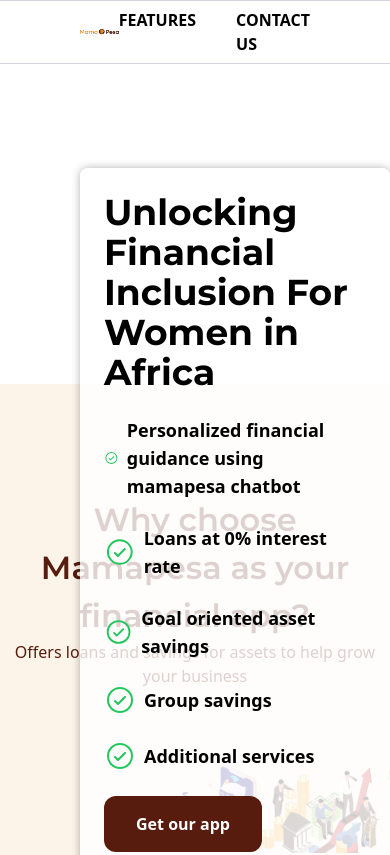
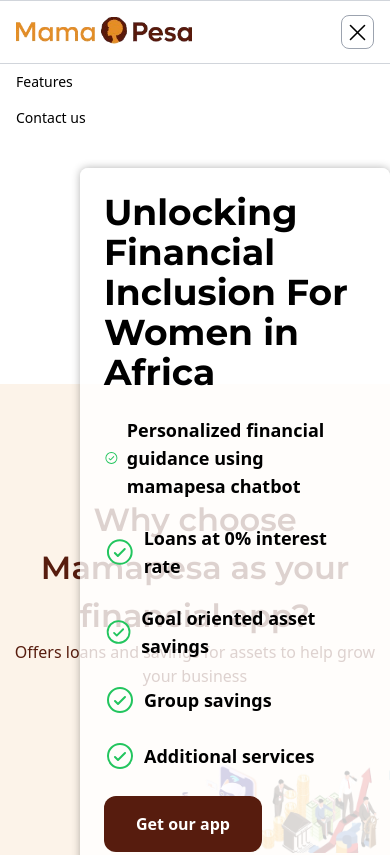
Before and after one commit to revolutionize-engineering/mamapesa-website, a React (Vite) app: page / in a window 390 px wide. Shown: the top 855 px of the page. Built offline with nearby package versions, Linux system fonts and the light colour scheme.

Commit message:
navbar responsiveness added

```diff
--- a/src/ContactUs/ContactUs.jsx
+++ b/src/ContactUs/ContactUs.jsx
@@ -9,7 +9,7 @@
       <p id="contactus" className=""></p>
       <div className="w-full mt-[5rem] md:mt-[8rem]">
         <div className="w-[85%] md:w-[58%] pb-[8rem] mx-auto ">
-          <h1 className="text-[32px] font-montserrat font-semibold text-center text-[#571C0E]">
+          <h1 className="text-[25px] md:text-[32px] font-montserrat font-semibold text-center text-[#571C0E]">
             Contact us
           </h1>
           <h1 className="text-center text-[16px] text-[#571C0E]r">
--- a/src/common/NavBar.jsx
+++ b/src/common/NavBar.jsx
@@ -1,16 +1,31 @@
-import React from "react";
+import React, { useState } from "react";
 import mamapesalogo from "../assets/mamapesalogo.png";
+import { List, X } from "phosphor-react";
 
 const NavBar = () => {
+  const [navBarOpen, setNavBarOpen] = useState(true);
   return (
+    <div className="relative">
       <div
-      className="fixed top-0 z-40 w-full h-[4rem] flex items-center justify-between px-[5rem] border-t-[1px]
+        className="fixed top-0 z-40 w-full h-[4rem] flex items-center justify-between px-[1rem]  md:px-[5rem] border-t-[1px]
       border-gray-300 border-b-[1px] bg-white "
       >
-      <div className="w-[11rem] h-fit">
-        <img src={mamapesalogo} alt="mamapesa logo" className="w-full h-full" />
+        <div className=" w-[11rem] h-fit">
+          <img
+            src={mamapesalogo}
+            alt="mamapesa logo"
+            className="w-full h-full"
+          />
         </div>
-      <div className="flex uppercase gap-10 font-semibold">
+        <button
+          onClick={() => setNavBarOpen((current) => !current)}
+          className="border-[1px] border-gray-400 p-[0.2rem] hover:bg-gray-200 rounded-lg"
+        >
+          <List size={25} className={`${navBarOpen ? "hidden" : ""}`} />
+          <X size={25} className={`${navBarOpen ? "" : "hidden"}`} />
+        </button>
+        {/* for desktop */}
+        <div className="uppercase gap-10 hidden md:flex font-semibold">
           <a href="#features">
             <p className="hover:text-gray-500 cursor-pointer transition-colors duration-300">
               Features
@@ -23,6 +38,24 @@
           </a>
         </div>
       </div>
+      {/* for mobile */}
+      <div
+        className={`fixed top-[4rem] z-30 bg-white w-full h-[5rem] ${
+          navBarOpen ? "" : "-translate-y-full"
+        } transition-transform duration-500 px-1 text-sm font-medium`}
+      >
+        <a href="#features" onClick={() => setNavBarOpen(false)}>
+          <p className="hover:text-gray-500 cursor-pointer transition-colors duration-300 hover:bg-gray-100 py-2 px-3">
+            Features
+          </p>
+        </a>
+        <a href="#contactus" onClick={() => setNavBarOpen(false)}>
+          <p className="hover:text-gray-500 cursor-pointer transition-colors duration-300 hover:bg-gray-100 py-2 px-3">
+            Contact us
+          </p>
+        </a>
+      </div>
+    </div>
   );
 };
 
```
Lines whose indentation alone changed are shown as unchanged.
